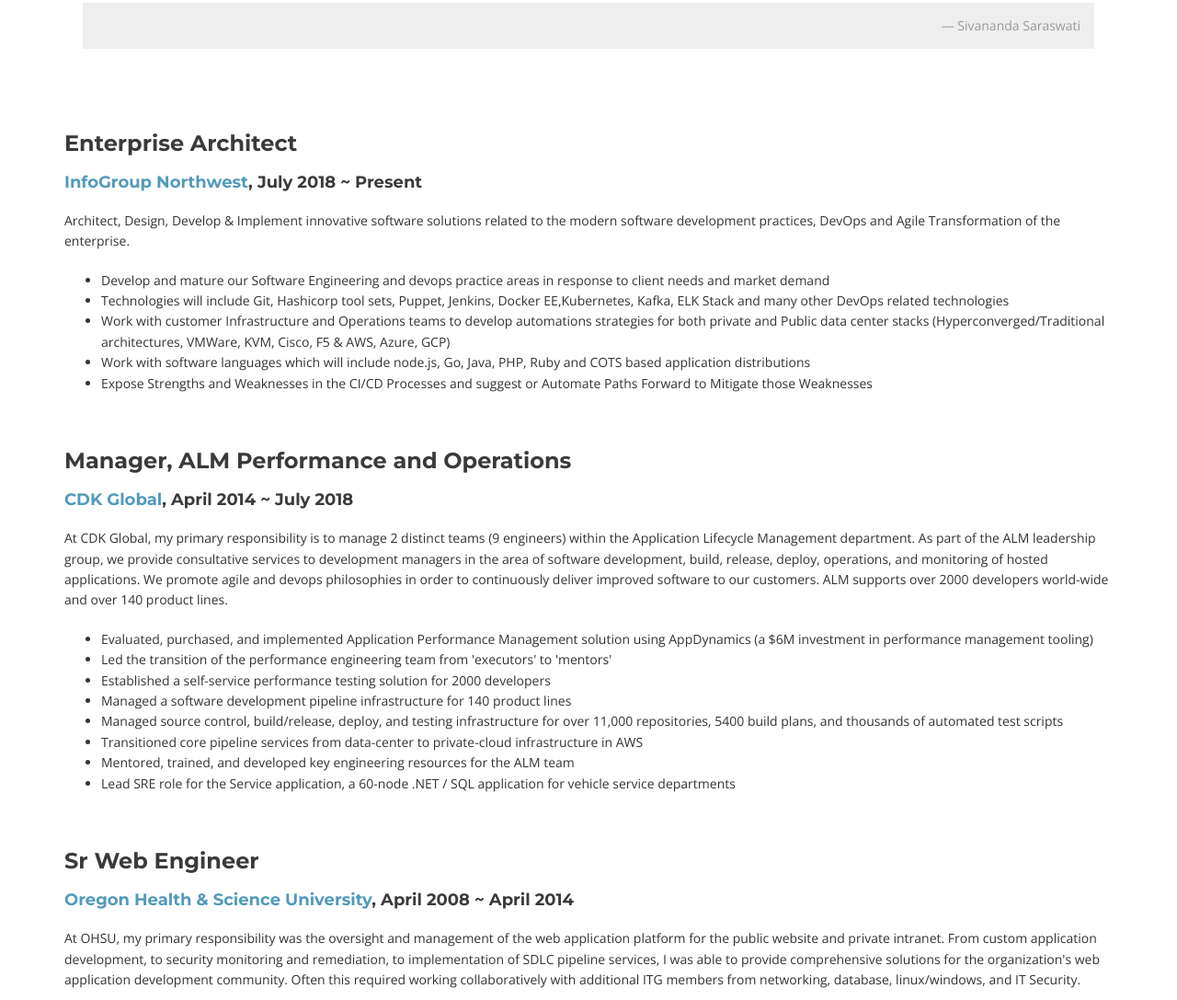
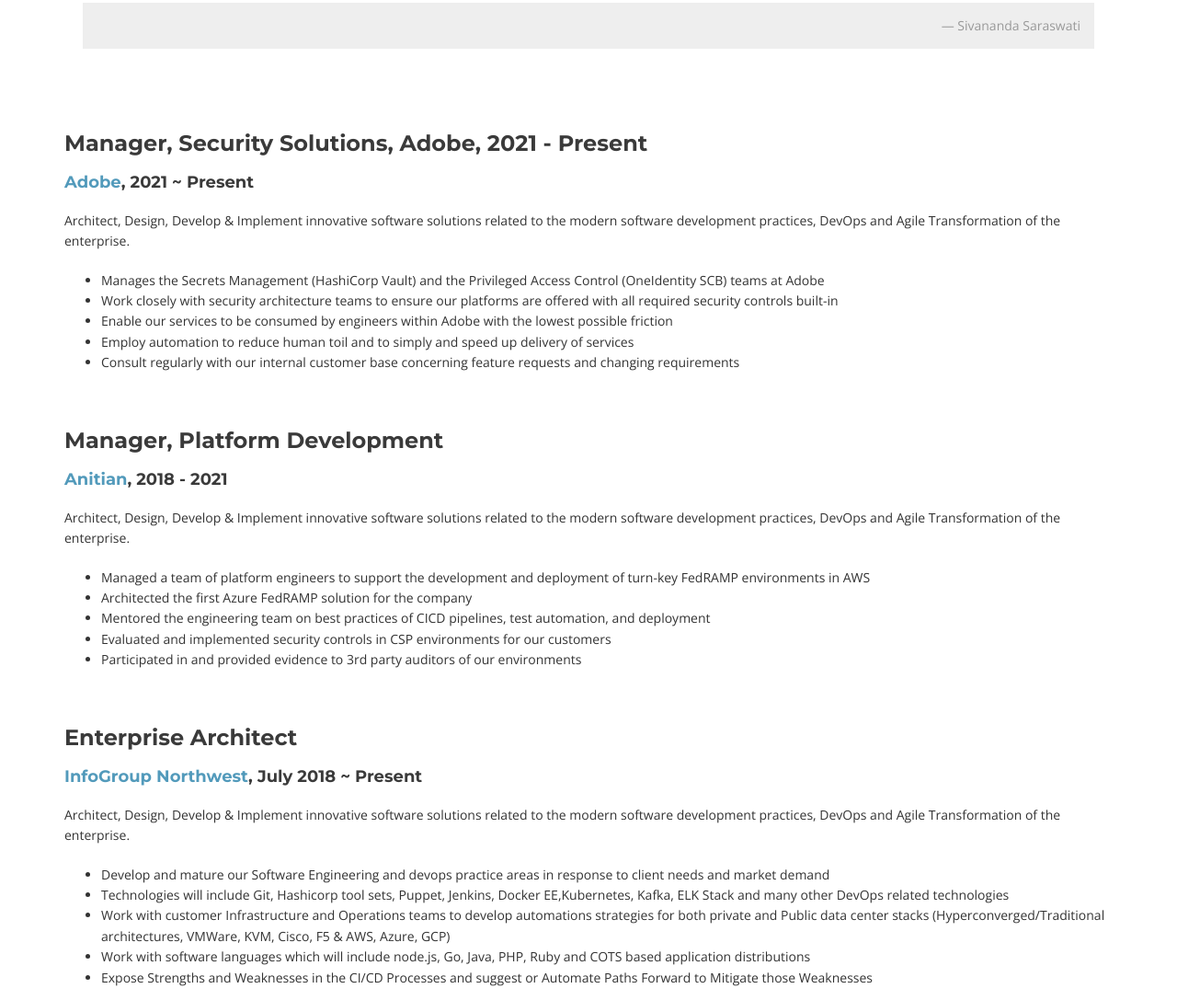
Before and after one commit to dagen/resume, a plain HTML site: page index.html in a window 1280 px wide. Shown: the part 2276-3363 px from the top of the page at 92% size. Drawn offline with nearby package versions, Linux system fonts and the light colour scheme.

Commit message:
Updating through Adobe.

```diff
--- a/index.html
+++ b/index.html
@@ -154,8 +154,42 @@
       <div class="row text-left employer">
         <div class="col-xs-12 col-sm-12 col-md-12 col-lg-12">
           <div class="service-box wow bounceInDown" data-wow-delay="0.1s">
+            <h4>Manager, Security Solutions, Adobe, 2021 - Present</h4>
+            <h6><a href="https://www.adobe.com" target="_blank">Adobe</a>, 2021 ~ Present</h6>
+            <p>Architect, Design, Develop &amp; Implement innovative software solutions related to the modern software development practices, DevOps and Agile Transformation of the enterprise.
+            <ul>
+              <li>Manages the Secrets Management (HashiCorp Vault) and the Privileged Access Control (OneIdentity SCB) teams at Adobe</li>
+              <li>Work closely with security architecture teams to ensure our platforms are offered with all required security controls built-in</li>
+              <li>Enable our services to be consumed by engineers within Adobe with the lowest possible friction</li>
+              <li>Employ automation to reduce human toil and to simply and speed up delivery of services</li>
+              <li>Consult regularly with our internal customer base concerning feature requests and changing requirements</li>
+            </ul>
+          </div>
+        </div>
+     </div>
+
+     <div class="row text-left employer">
+      <div class="col-xs-12 col-sm-12 col-md-12 col-lg-12">
+        <div class="service-box wow bounceInDown" data-wow-delay="0.1s">
+          <h4>Manager, Platform Development</h4>
+          <h6><a href="https://www.anitiaon.com" target="_blank">Anitian</a>, 2018 - 2021</h6>
+          <p>Architect, Design, Develop &amp; Implement innovative software solutions related to the modern software development practices, DevOps and Agile Transformation of the enterprise.
+          <ul>
+             <li>Managed a team of platform engineers to support the development and deployment of turn-key FedRAMP environments in AWS</li>
+             <li>Architected the first Azure FedRAMP solution for the company</li>
+             <li>Mentored the engineering team on best practices of CICD pipelines, test automation, and deployment</li>
+             <li>Evaluated and implemented security controls in CSP environments for our customers</li>
+             <li>Participated in and provided evidence to 3rd party auditors of our environments</li>
+          </ul>
+        </div>
+      </div>
+   </div>
+
+      <div class="row text-left employer">
+        <div class="col-xs-12 col-sm-12 col-md-12 col-lg-12">
+          <div class="service-box wow bounceInDown" data-wow-delay="0.1s">
             <h4>Enterprise Architect</h4>
-            <h6><a href="http://www.ignw.io" target="_blank">InfoGroup Northwest</a>, July 2018 ~ Present</h6>
+            <h6><a href="https://www.ignw.io" target="_blank">InfoGroup Northwest</a>, July 2018 ~ Present</h6>
             <p>Architect, Design, Develop &amp; Implement innovative software solutions related to the modern software development practices, DevOps and Agile Transformation of the enterprise.
             <ul>
                <li>Develop and mature our Software Engineering and devops practice areas in response to client needs and market demand</li>
@@ -172,7 +206,7 @@
         <div class="col-xs-12 col-sm-12 col-md-12 col-lg-12">
           <div class="service-box wow bounceInDown" data-wow-delay="0.1s">
             <h4>Manager, ALM Performance and Operations</h4>
-            <h6><a href="http://www.cdkglobal.com" target="_blank">CDK Global</a>, April 2014 ~ July 2018</h6>
+            <h6><a href="https://www.cdkglobal.com" target="_blank">CDK Global</a>, April 2014 ~ July 2018</h6>
             <p>At CDK Global, my primary responsibility is to manage 2 distinct teams (9 engineers) within the Application Lifecycle Management department.
                As part of the ALM leadership group, we provide consultative services to development managers in the area of software development, build, release,
                deploy, operations, and monitoring of hosted applications.  We promote agile and devops philosophies in order to continuously deliver improved
@@ -195,7 +229,7 @@
       <div class="col-xs-12 col-sm-12 col-md-12 col-lg-12">
          <div class="service-box wow bounceInDown" data-wow-delay="0.1s">
            <h4>Sr Web Engineer</h4>
-           <h6><a href="http://www.ohsu.edu" target="_blank">Oregon Health &amp; Science University</a>, April 2008 ~ April 2014</h6>
+           <h6><a href="https://www.ohsu.edu" target="_blank">Oregon Health &amp; Science University</a>, April 2008 ~ April 2014</h6>
            <p>At OHSU, my primary responsibility was the oversight and management of the web application platform for the public website and private intranet.
              From custom application development, to security monitoring and remediation, to implementation of SDLC pipeline services, I was able to provide comprehensive
              solutions for the organization's web application development community.  Often this required working collaboratively with additional ITG members from
@@ -217,7 +251,7 @@
      <div class="col-xs-12 col-sm-12 col-md-12 col-lg-12">
         <div class="service-box wow bounceInDown" data-wow-delay="0.1s">
           <h4>Sr Web Engineer</h4>
-          <h6><a href="http://www.mentor.com" target="_blank">Mentor Graphics</a>, October 2003 ~ March 2008</h6>
+          <h6><a href="https://www.mentor.com" target="_blank">Mentor Graphics</a>, October 2003 ~ March 2008</h6>
           <p>At Mentor Graphics, my primary role was a web application systems engineer, supporting multiple corporate websites and web applications.
              Working closely with development teams, we provided server application support, load balancing services, health monitoring, reliability reports,source control, and release management support. </p>
           <ul>
```
Also changed, not shown: 1 other file.
